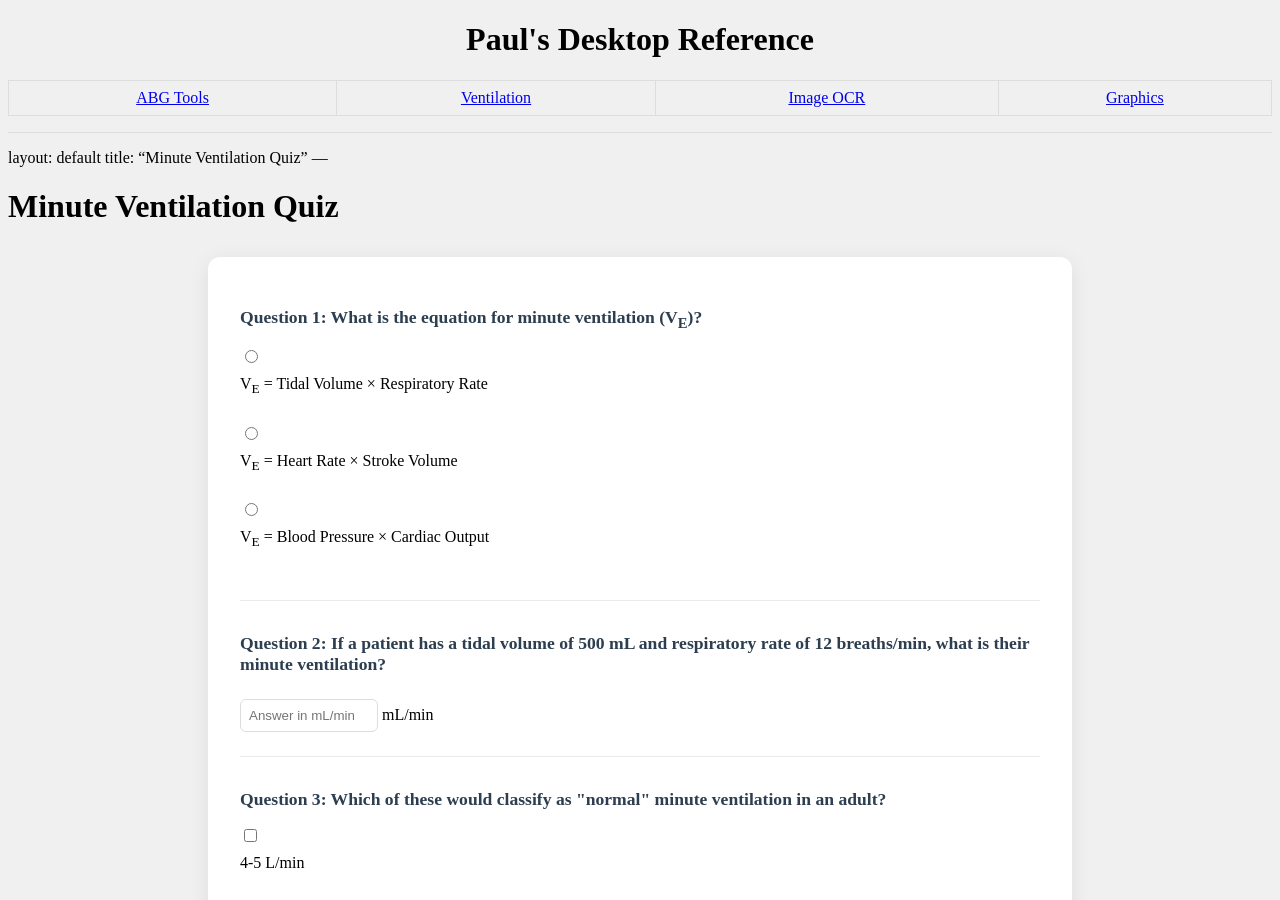
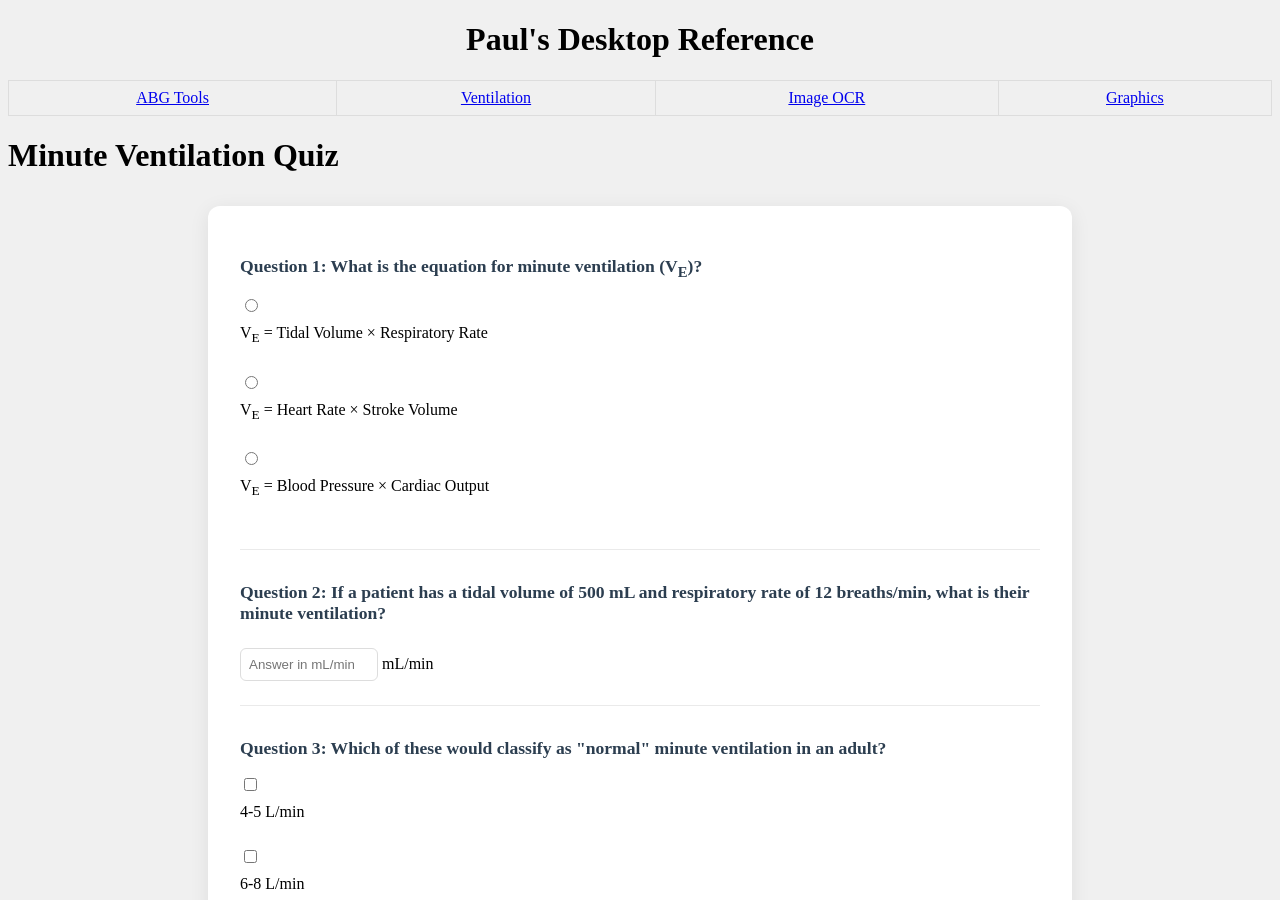
Before and after one commit to ZBZFirst/info, a Jekyll site: the page built from MinuteVentilationQuiz.md, in a window 1280 px wide and 900 px high. Built offline with Jekyll 4.4.1, drawn with Linux system fonts in a browser that asks for light colours; our own code applies the rules of GitHub Pages for plain Markdown files.

Commit message:
Update MinuteVentilationQuiz.md

```diff
--- a/MinuteVentilationQuiz.md
+++ b/MinuteVentilationQuiz.md
@@ -1,9 +1,9 @@
-<script src="certificate-manager.js"></script>
-
 ---
 layout: default
 title: "Minute Ventilation Quiz"
 ---
+
+<script src="certificate-manager.js"></script>
 
 # Minute Ventilation Quiz
 
```
